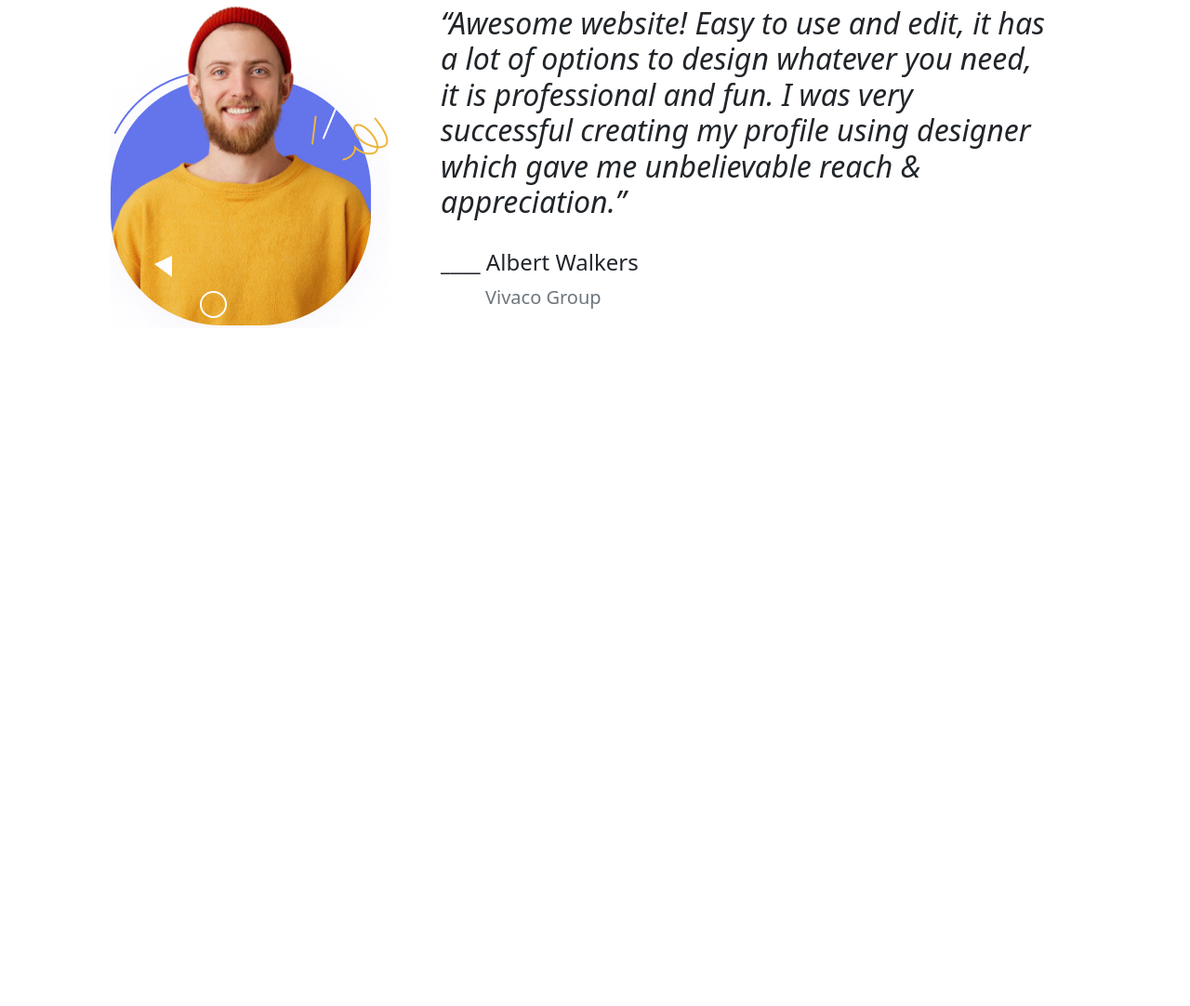
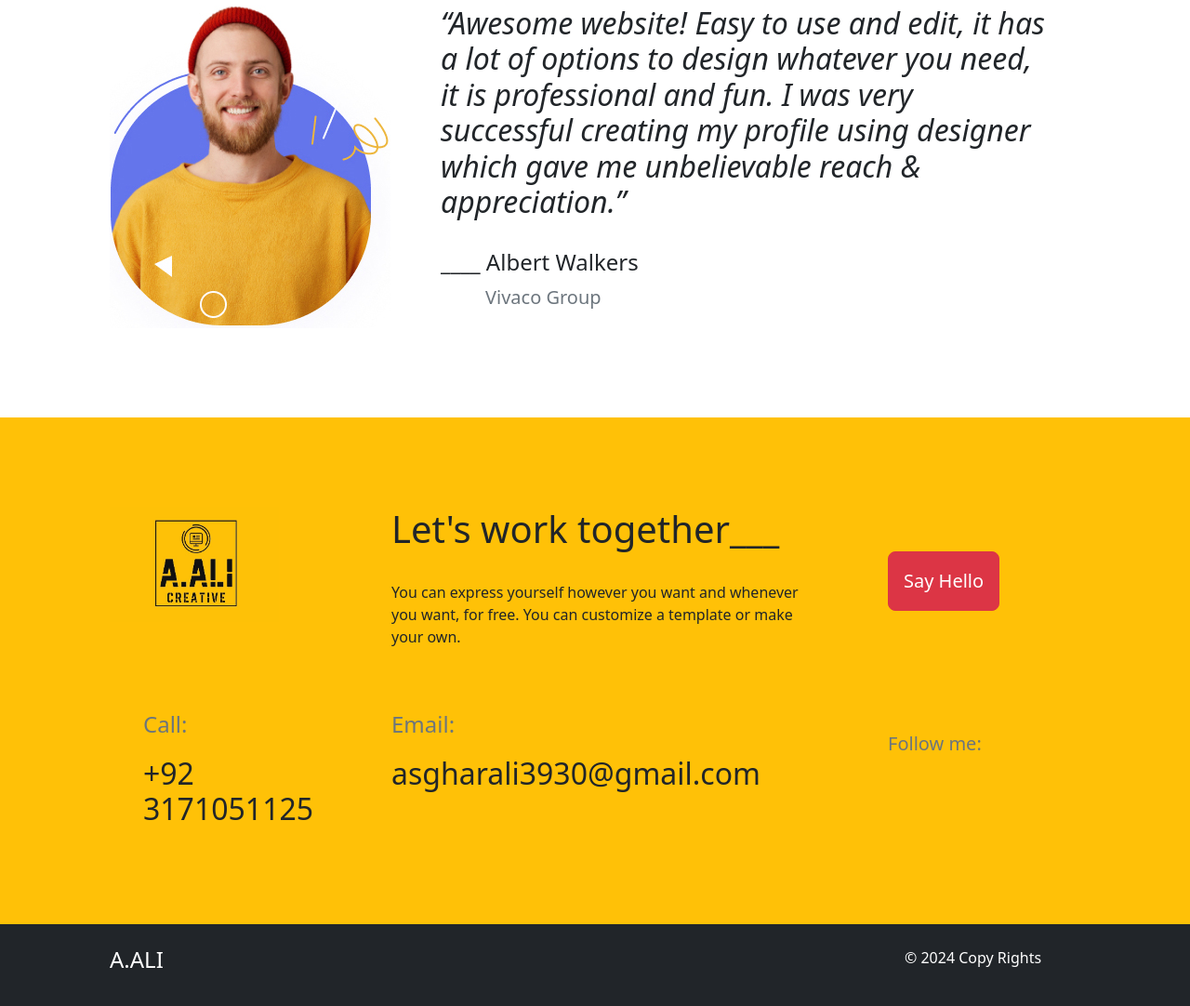
Before and after one commit to asghar-ali-07/my_portfolio, a plain HTML site: page index.html in a window 1280 px wide. Shown: the part 3532-4614 px from the top of the page at 93% size. Before the commit the page ends 3981 px from the top, so only its background shows below. Drawn offline with nearby package versions, Linux system fonts and the light colour scheme.

Commit message:
completed

```diff
--- a/index.html
+++ b/index.html
@@ -272,6 +272,60 @@
 
      </div>
 
+     <!-- Contact -->
+     <div class="container-fluid bg-warning p-5">
+       <div class="container p-5">
+         <div class="row">
+           <div class="col-3">
+            <img src="images/logo2.jpg" alt="logo" class="w-75 h-80">
+           </div>
+           <div class="col-6 ps-5">
+            <h1>Let's work together___</h1><br>
+            <p class="fw-medium">You can express yourself however you want and whenever <br> you want, for free. You can customize a template or make <br>your own.</p>
+          </div>
+          <div class="col-3 ps-5">
+            <br>  <br>
+            <button type="button" class="btn btn-danger btn-lg p-3">Say Hello</button>
+          </div>
+         </div>
+
+         <br><br>
+
+         <div class="row">
+          <div class="col-3 ps-5">
+            <p class="text-secondary fs-4">Call:</p>
+            <h2>+92 3171051125</h2>
+          </div>
+          <div class="col-6 ps-5">
+            <p class="text-secondary fs-4">Email:</p>
+            <h2>asgharali3930@gmail.com</h2>
+         </div>
+         <div class="col-3 ps-5">
+          <br>
+            <p class="text-secondary fs-5">Follow me:</p>
+            <i class="fa-brands fa-facebook"></i>
+         </div>
+        </div>
+
+       </div>
+
+     </div>
+
+     <!-- Footer -->
+     <div class="container-fluid bg-dark p-4">
+      <div class="container">
+       <div class="row">
+         <div class="col-9 ps-5">
+          <span class="navbar-brand mb-0 h1 fs-4 text-white">A.ALI</span>
+         </div>
+         <div class="col-3 ps-5">
+          <p class="text-white">© 2024 Copy Rights</p>
+         </div>
+        </div>
+
+       </div>
+     </div>
+
     <script src="https://cdn.jsdelivr.net/npm/bootstrap@5.3.3/dist/js/bootstrap.bundle.min.js" integrity="sha384-YvpcrYf0tY3lHB60NNkmXc5s9fDVZLESaAA55NDzOxhy9GkcIdslK1eN7N6jIeHz" crossorigin="anonymous"></script>
   </body>
 </html>
```
Also changed, not shown: images/logo2.jpg (added).
